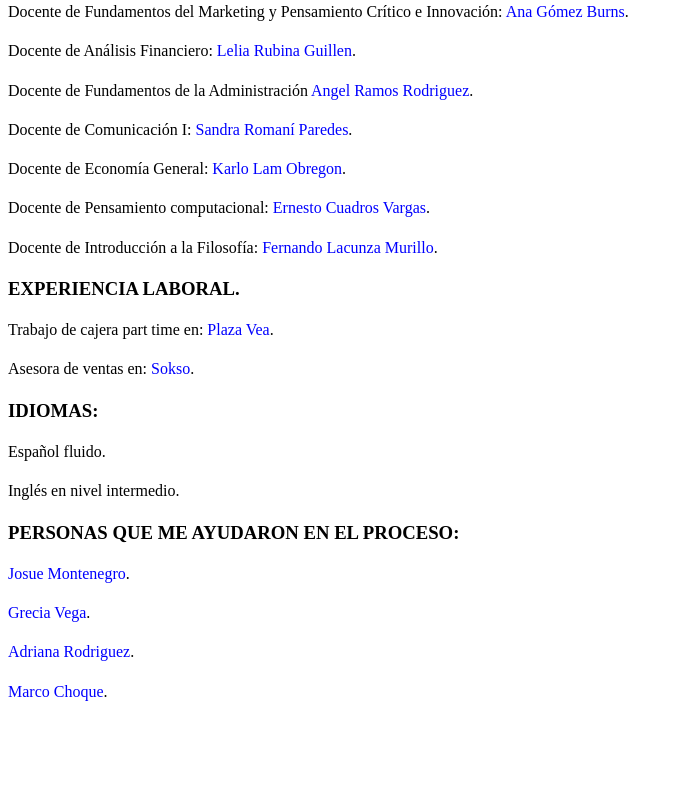
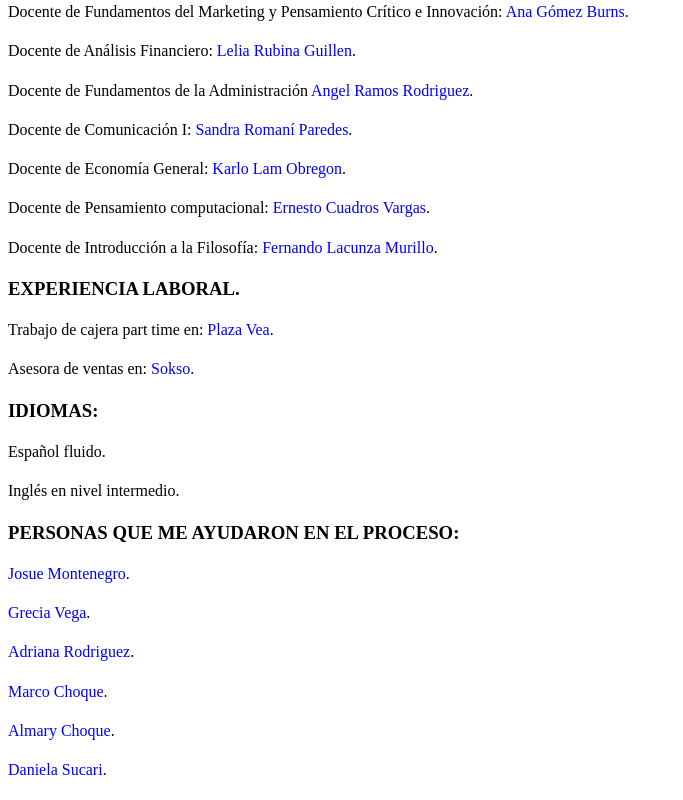
Before and after one commit to MilagrosGarcia978/MilagrosGarcia, a plain HTML site: page index.html in a window 1280 px wide. Shown: the part 1080-1880 px from the top of the page, without its empty margins (0-683 px from the left). Before the commit the page ends 1802 px from the top, so only its background shows below. Drawn offline with Linux system fonts and the light colour scheme.

Commit message:
Daniela Sucari

```diff
--- a/index.html
+++ b/index.html
@@ -65,5 +65,7 @@
           <h4> <a href = "https://grecid13.github.io/Pagina-de-Grecia-/" > Grecia Vega</a>. </h4>
           <h4> <a href = "https://adrianarz7.github.io/AdrianaRz.github.io/" > Adriana Rodriguez</a>.</h4>
           <h4> <a href = "https://marco-choque4.github.io/Final-Datos/"> Marco Choque</a>.</h4>
+          <h4> <a href = "https://yrmlzz.github.io/">Almary Choque</a>.</h4>
+          <h4> <a href = "https://danielasucari.github.io/DanielaMilagrosSucariCatacora/">Daniela Sucari</a>.</h4>
      </body>
 </html>
```
